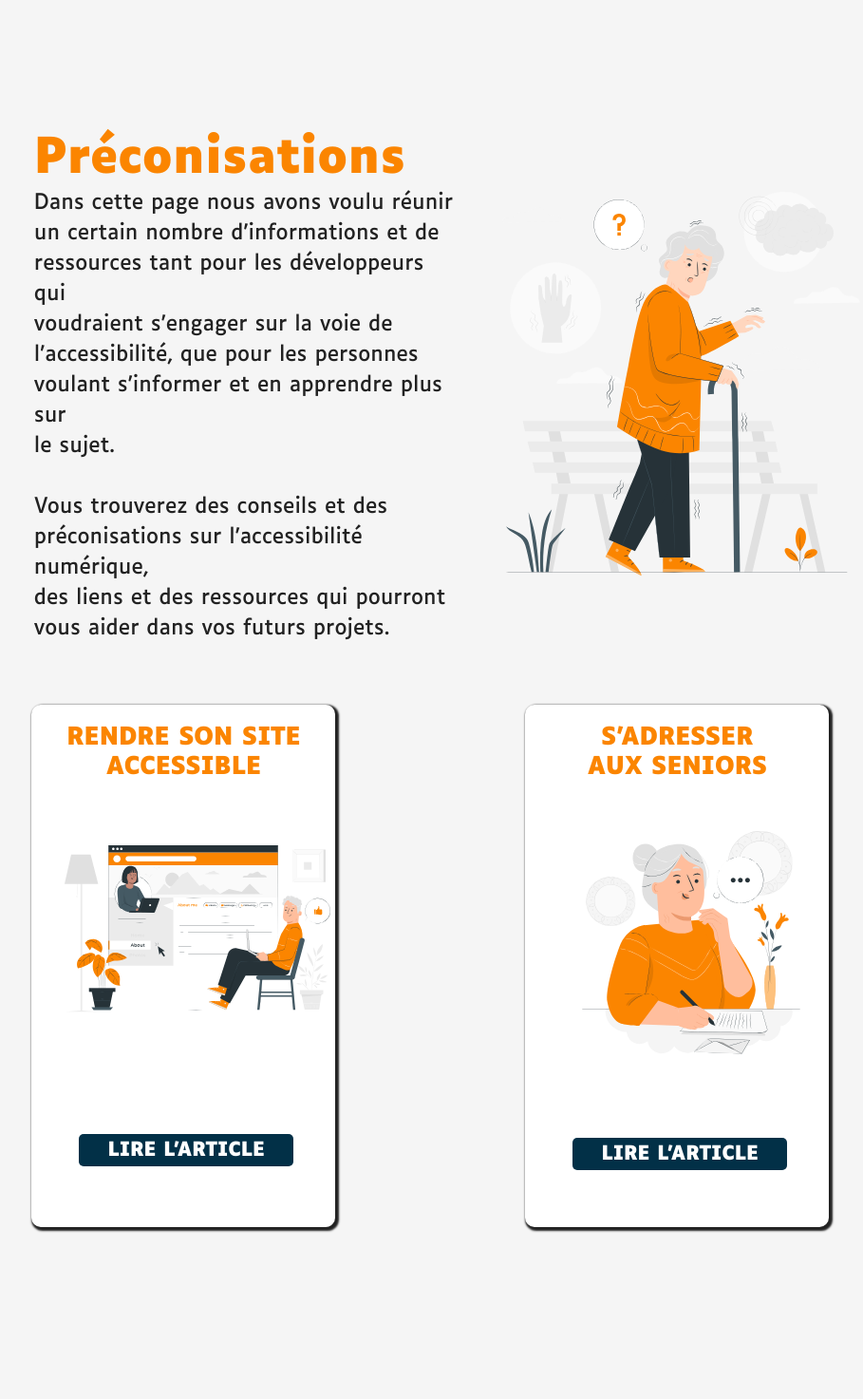
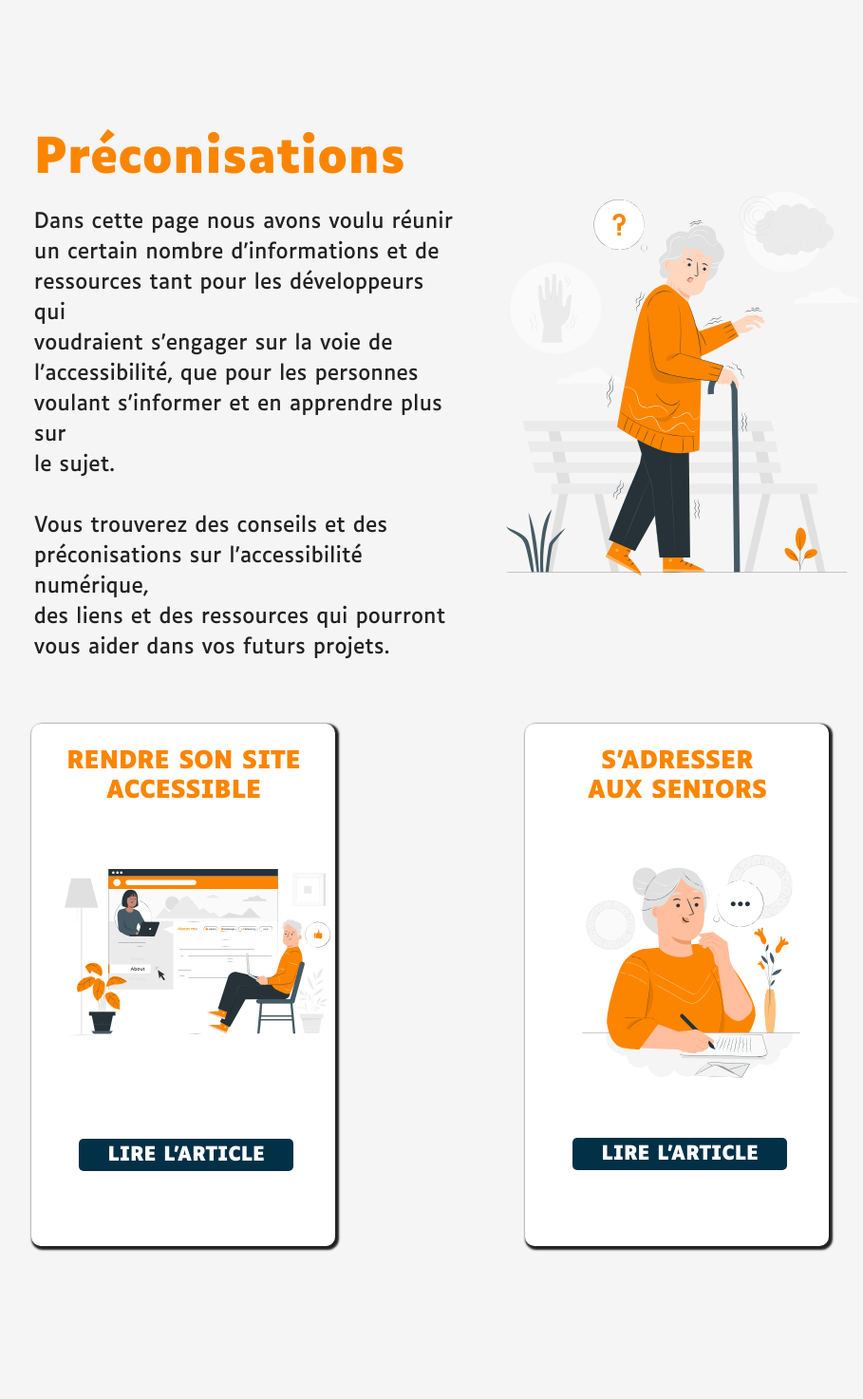
Before and after one commit to Fire-Owl/fil-d-ariane, a PHP site: page /pages/preconisations.php in a window 1280 px wide. Shown: the part 301-1774 px from the top of the page at 95% size, without its empty margins (161-1070 px from the left). Before the commit the page ends 1598 px from the top, so only its background shows below. Run offline with PHP 8.4, Linux system fonts and the light colour scheme.

Commit message:
beforeIncludeFil

```diff
--- a/assets/styles/preconisations.css
+++ b/assets/styles/preconisations.css
@@ -36,6 +36,7 @@ body{
     font-family:'Luciole-Regular';
     color: #222222;
     line-height: 32px;
+    margin-top: 20px;
 }
 
 #container_firstimg{
@@ -69,7 +70,7 @@ color: #fb8500;
 text-align: center;
 font-size: 25px;
 padding-bottom: 2vw;
-margin-top: 20px;
+margin-top: 25px;
 
 }
 
@@ -87,7 +88,7 @@ color: #fb8500;
 text-align: center;
 font-size: 25px;
 padding-bottom: 2vw;
-margin-top: 20px;
+margin-top: 25px;
 
 }
 
@@ -116,7 +117,7 @@ padding-right: 30px;
 padding-top: 5px;
 padding-bottom: 5px;
 margin-left: 50px;
-margin-top: 120px;
+margin-top: 100px;
 font-size: 20px;
 
 }
@@ -131,7 +132,7 @@ padding-right: 30px;
 padding-top: 5px;
 padding-bottom: 5px;
 margin-left: 50px;
-margin-top: 80px;
+margin-top: 55px;
 font-size: 20px;
 
 }
```
